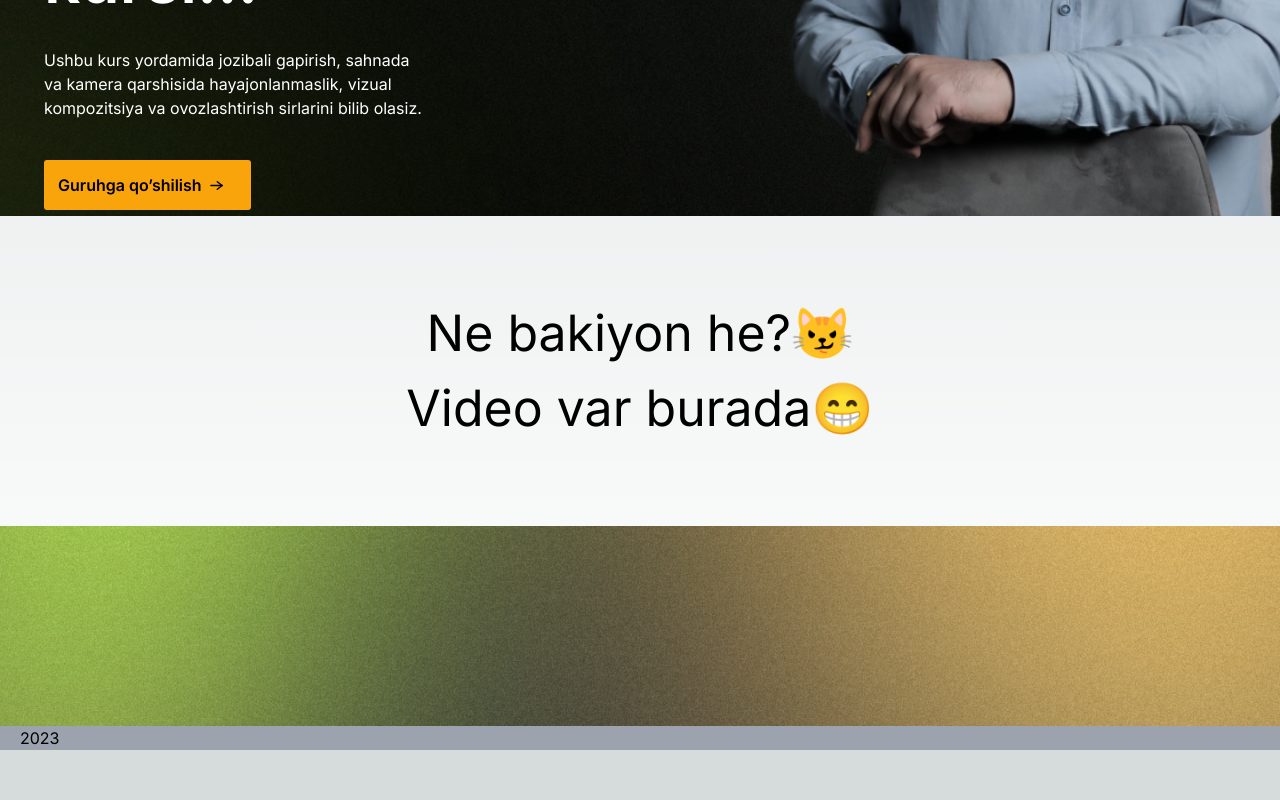
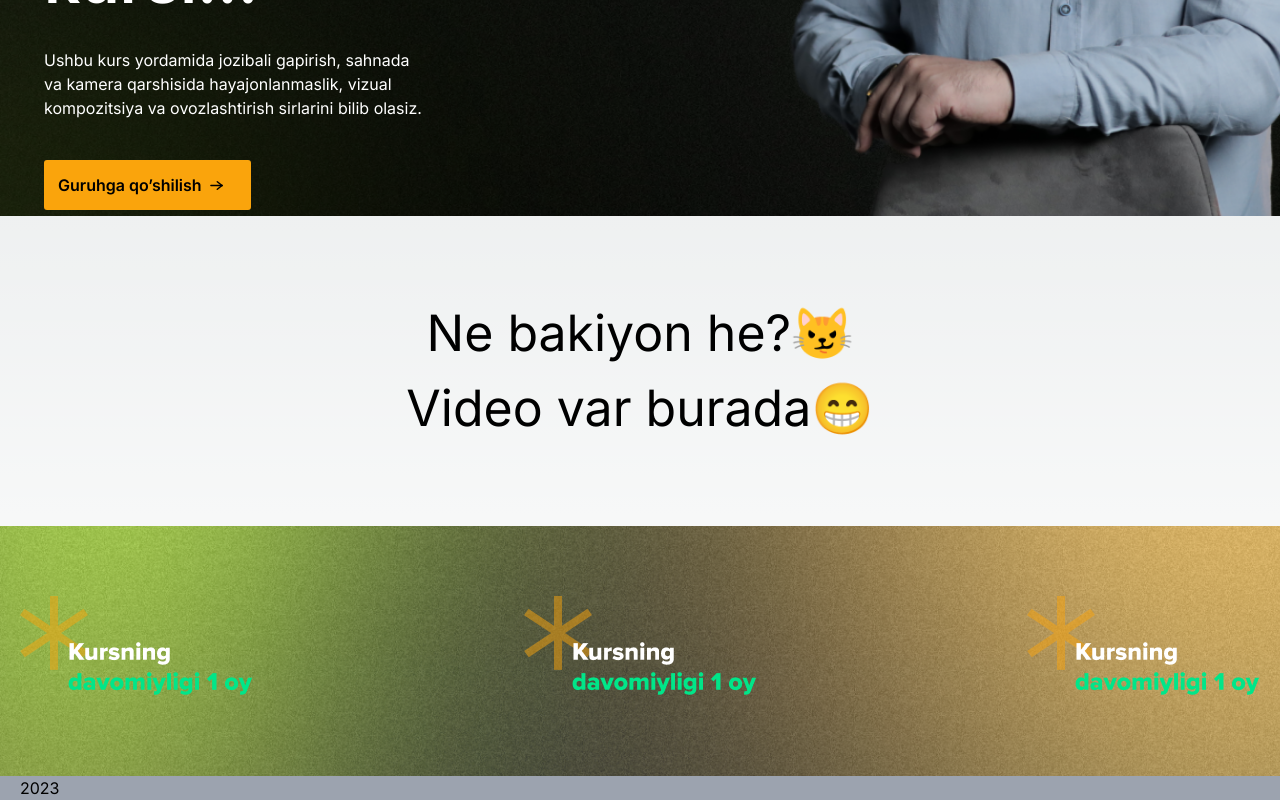
Before and after one commit to definem/Abdukarim-Mirzayev, a Next.js app: page / in a window 1280 px wide. Shown: the part 656-1456 px from the top of the page. Before the commit the page ends 1406 px from the top, so only its background shows below. Built offline with nearby package versions, Linux system fonts and the light colour scheme.

Commit message:
courseTitle section end😁

```diff
--- a/src/components/CourseTitle/courseTitle.jsx
+++ b/src/components/CourseTitle/courseTitle.jsx
@@ -1,5 +1,6 @@
 import React from 'react'
 import BackgroundGradient from "../../../public/assets/images/Gradient.png";
+import Group from "../../../public/assets/images/group.png";
 
 const CourseTitle = () => {
   return (
@@ -7,12 +8,17 @@ const CourseTitle = () => {
       style={{
         backgroundImage: `url(${BackgroundGradient.src})`,
         width: "100%",
-        height: "200px",
+        height: "250px",
         zIndex: "0",
         backgroundSize: "cover",
       }}
-
-    ></div>
+    >
+      <div className="container flex items-center justify-between ">
+        <img className="pt-[70px]" src={Group.src} alt="group image" />
+        <img className="pt-[70px]" src={Group.src} alt="group image" />
+        <img className="pt-[70px]" src={Group.src} alt="group image" />
+      </div>
+    </div>
   );
 }
 
```
Also changed, not shown: public/assets/images/group.png (added).
